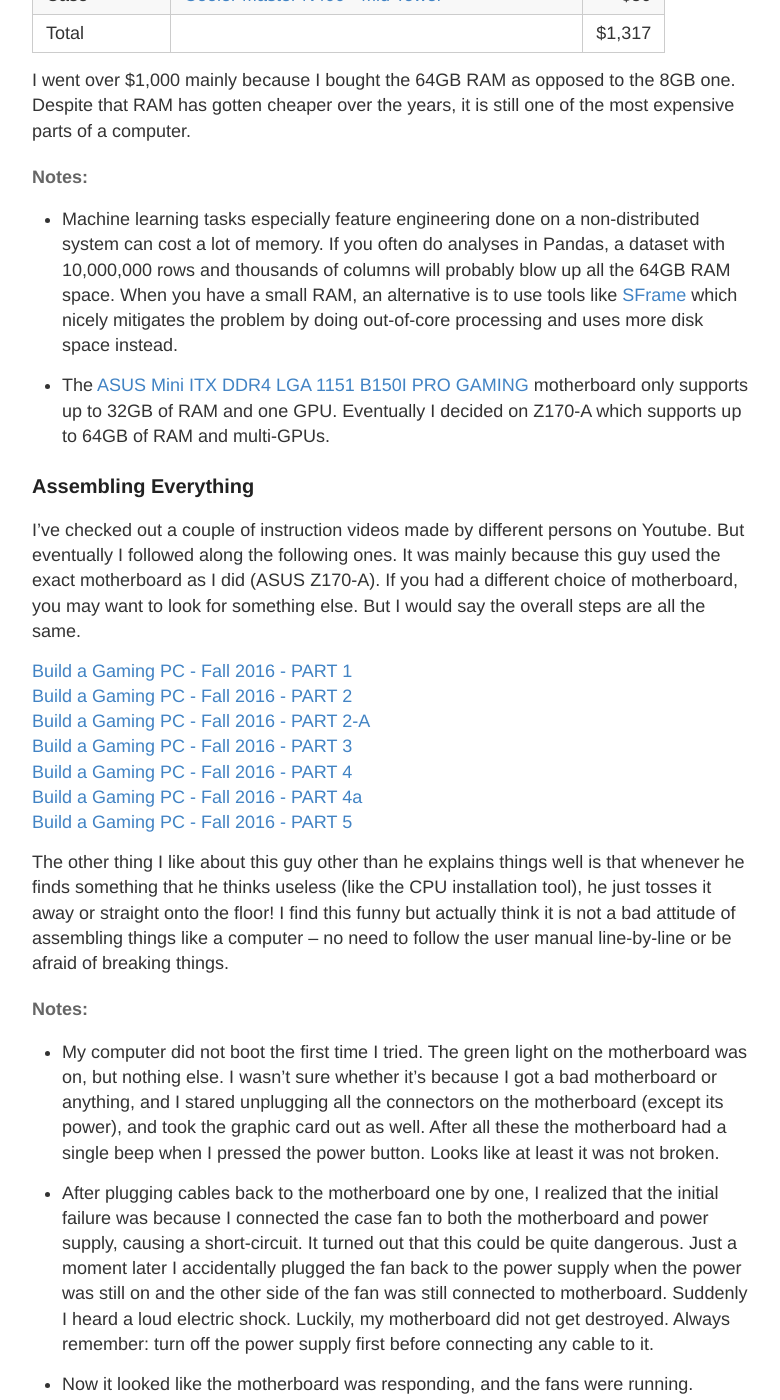
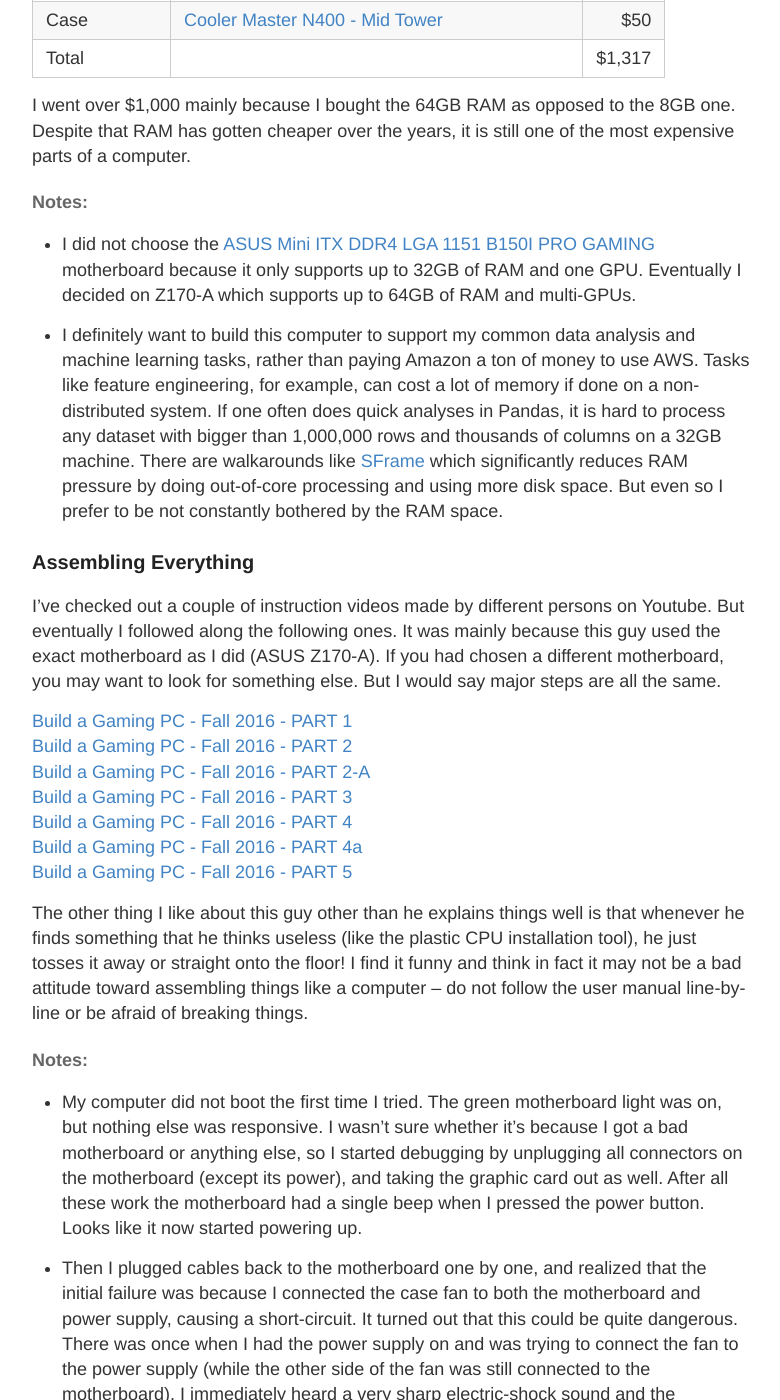
Before and after one commit to XiaoxiaoWang87/xiaoxiaowang87.github.io, a Jekyll site: the page built from _posts/2017-03-01-build_a_pc.md, in a window 1280 px wide and 1400 px high, scrolled down 958 px. Shown: the whole window, without its empty margins (248-1028 px from the left). Built offline with Jekyll 4.4.1, drawn with Linux system fonts in a browser that asks for light colours; comment, search, counter and statistics services are not loaded; some of the changed text lies outside the part shown.

Commit message:
new blog post

````diff
--- a/_posts/2017-03-01-build_a_pc.md
+++ b/_posts/2017-03-01-build_a_pc.md
@@ -8,9 +8,9 @@ Over the last weekend I did a DIY project -- building my own computer. I'm now s
 
 ### Choosing Components
 
-My whole project started mainly because of reading this awesome article "[Build a super fast deep learning machine for under $1,000](https://www.oreilly.com/learning/build-a-super-fast-deep-learning-machine-for-under-1000)". It had an excellent section discussing different parts of a computer and the choices the author has made (and tested). My life would have been much harder had I not read this article. So I recommend it to anyone who wants to build a PC from scratch.
+My whole project started mainly because of reading this awesome article "[Build a super fast deep learning machine for under $1,000](https://www.oreilly.com/learning/build-a-super-fast-deep-learning-machine-for-under-1000)". It had an excellent section introducing different parts of a computer and choices the author has made (and tested). My life would have been much harder had I not read this article. So I recommend it to anyone who wants to build a PC from scratch.
 
-All I did later was tweaking the choices of different parts to accommodate my need. Other than checking the specifications of each product on their official website, I made my decisions primarily based on Amazon reviews. Below is a summary of my choices.
+All I did later was tweaking the choices of different parts to better accommodate my need. Other than checking the specification and compatibility of each product on their official website, I made my decisions primarily based on Amazon reviews. Below is a summary of my choices.
 
 | Component     | Model |  Price |
 | ------------- |:------| ------:|
@@ -28,14 +28,14 @@ I went over $1,000 mainly because I bought the 64GB RAM as opposed to the 8GB on
 
 
 #### Notes:
-  * Machine learning tasks especially feature engineering done on a non-distributed system can cost a lot of memory. If you often do analyses in Pandas, a dataset with 10,000,000 rows and thousands of columns will probably blow up all the 64GB RAM space. When you have a small RAM, an alternative is to use tools like [SFrame](https://github.com/turi-code/SFrame) which nicely mitigates the problem by doing out-of-core processing and uses more disk space instead.
+  * I did not choose the [ASUS Mini ITX DDR4 LGA 1151 B150I PRO GAMING](https://www.asus.com/us/Motherboards/B150I-PRO-GAMING-WIFI-AURA/) motherboard because it only supports up to 32GB of RAM and one GPU. Eventually I decided on Z170-A which supports up to 64GB of RAM and multi-GPUs.
 
-  * The [ASUS Mini ITX DDR4 LGA 1151 B150I PRO GAMING](https://www.asus.com/us/Motherboards/B150I-PRO-GAMING-WIFI-AURA/) motherboard only supports up to 32GB of RAM and one GPU. Eventually I decided on Z170-A which supports up to 64GB of RAM and multi-GPUs.
+  * I definitely want to build this computer to support my common data analysis and machine learning tasks, rather than paying Amazon a ton of money to use AWS. Tasks like feature engineering, for example, can cost a lot of memory if done on a non-distributed system. If one often does quick analyses in Pandas, it is hard to process any dataset with bigger than 1,000,000 rows and thousands of columns on a 32GB machine. There are walkarounds like [SFrame](https://github.com/turi-code/SFrame) which significantly reduces RAM pressure by doing out-of-core processing and using more disk space. But even so I prefer to be not constantly bothered by the RAM space.
 
 
 ### Assembling Everything
 
-I've checked out a couple of instruction videos made by different persons on Youtube. But eventually I followed along the following ones. It was mainly because this guy used the exact motherboard as I did (ASUS Z170-A). If you had a different choice of motherboard, you may want to look for something else. But I would say the overall steps are all the same.
+I've checked out a couple of instruction videos made by different persons on Youtube. But eventually I followed along the following ones. It was mainly because this guy used the exact motherboard as I did (ASUS Z170-A). If you had chosen a different motherboard, you may want to look for something else. But I would say major steps are all the same.
 
 [Build a Gaming PC - Fall 2016 - PART 1](https://www.youtube.com/watch?v=xke5Kn51vqI)
 [Build a Gaming PC - Fall 2016 - PART 2](https://www.youtube.com/watch?v=jnBG8y0zPBM)
@@ -45,14 +45,14 @@ I've checked out a couple of instruction videos made by different persons on You
 [Build a Gaming PC - Fall 2016 - PART 4a](https://www.youtube.com/watch?v=27z3EJLAbn0&t=103s)
 [Build a Gaming PC - Fall 2016 - PART 5](https://www.youtube.com/watch?v=WSmCFIkjgko)
 
-The other thing I like about this guy other than he explains things well is that whenever he finds something that he thinks useless (like the CPU installation tool), he just tosses it away or straight onto the floor! I find this funny but actually think it is not a bad attitude of assembling things like a computer -- no need to follow the user manual line-by-line or be afraid of breaking things.
+The other thing I like about this guy other than he explains things well is that whenever he finds something that he thinks useless (like the plastic CPU installation tool), he just tosses it away or straight onto the floor! I find it funny and think in fact it may not be a bad attitude toward assembling things like a computer -- do not follow the user manual line-by-line or be afraid of breaking things.
 
 #### Notes:
-  * My computer did not boot the first time I tried. The green light on the motherboard was on, but nothing else. I wasn't sure whether it's because I got a bad motherboard or anything, and I stared unplugging all the connectors on the motherboard (except its power), and took the graphic card out as well. After all these the motherboard had a single beep when I pressed the power button. Looks like at least it was not broken.
+  * My computer did not boot the first time I tried. The green motherboard light was on, but nothing else was responsive. I wasn't sure whether it's because I got a bad motherboard or anything else, so I started debugging by unplugging all connectors on the motherboard (except its power), and taking the graphic card out as well. After all these work the motherboard had a single beep when I pressed the power button. Looks like it now started powering up.
 
-  * After plugging cables back to the motherboard one by one, I realized that the initial failure was because I connected the case fan to both the motherboard and power supply, causing a short-circuit. It turned out that this could be quite dangerous. Just a moment later I accidentally plugged the fan back to the power supply when the power was still on and the other side of the fan was still connected to motherboard. Suddenly I heard a loud electric shock. Luckily, my motherboard did not get destroyed. Always remember: turn off the power supply first before connecting any cable to it.
+  * Then I plugged cables back to the motherboard one by one, and realized that the initial failure was because I connected the case fan to both the motherboard and power supply, causing a short-circuit. It turned out that this could be quite dangerous. There was once when I had the power supply on and was trying to connect the fan to the power supply (while the other side of the fan was still connected to the motherboard). I immediately heard a very sharp electric-shock sound and the computer shut off automatically. Luckily, my motherboard was not destroyed. So always remember to turn off the power supply before connecting anything else to it.
 
-  * Now it looked like the motherboard was responding, and the fans were running. However there was still no display, and the RAM light was red. It turned out that these were both due to the same reason -- the memory sticks did not get mounted tightly enough. I solved this problem by re-mounting the RAM stick one by one and re-starting the computer every time I installed a RAM stick. My computer officially came to life after the first RAM stick got properly installed. That was indeed an exciting moment.
+  * Now it looked like the motherboard was responsive, and the fans were running. However there was still no display on my screen, and the RAM light was red. It turned out that both were due to the same reason -- the memory sticks did not get mounted tightly enough. I realized this by re-mounting the RAM stick one by one and re-starting the computer every time I installed a new RAM stick. My computer officially came to life after the first RAM stick got properly installed. That was indeed an exciting moment.
 
 
 
@@ -61,18 +61,18 @@ The other thing I like about this guy other than he explains things well is that
 #### Notes:
   * To install Ubuntu I used a USB that had the Ubuntu ISO file burned in. Here are some [instructions](https://www.ubuntu.com/download/desktop/create-a-usb-stick-on-macos). Before doing that I had to format my USB to FAT32 first (mine was exFAT initially).
 
-  * To properly use GPU and to have a better display resolution we need to install the GPU driver. NVDIA has a [website](http://www.nvidia.com/Download/index.aspx) that helped me decide on what driver version is compatible with my GTX 1060 GPU (mine was 375). To install it, I did:
+  * To properly use GPU and to have a better display resolution on the screen, we need to install the GPU driver. NVDIA has a [website](http://www.nvidia.com/Download/index.aspx) that helped me to decide which driver version is compatible with my GTX 1060 GPU. For me that was version 375. To install it, I did:
   ```
   sudo add-apt-repository ppa:graphics-drivers/ppa
   sudo apt-get update
   sudo apt-get install nvidia-375
   ```
-  However, after doing this and rebooting my system, I found I was no longer be able to log-in. I struggled a long time here to look for answers. One way to log-in was to delete the NVDIA driver completely by doing:
+  However, after doing this and rebooting my system, I found I was no longer be able to log-in. I struggled for a while to look for answers. Clearly, one way to log-in was to delete the NVDIA driver completely by doing:
   ```
   Press Ctrl + Alt + F1
   sudo apt-get purge nvidia-*
   ```
-  But this is not the point. The point is we want to have the driver installed and also be able to log-in correctly. After spending several hours and almost trying everything on the Internet, I finally found a way out:
+  But the point is we want to have the driver installed and also be able to log-in correctly. After spending a few extra hours and almost trying everything on the Internet, I finally found a way out:
 
     * Go to the BIOS mode, under the Secure Boot menu, select "Other OS" (for me the default setting there was Windows..).
 
@@ -81,7 +81,7 @@ The other thing I like about this guy other than he explains things well is that
 
 ### Summary
 
-I'm very happy about the performance of my computer so far. It is definitely the most powerful one out of all computers I ever owned. Here are some photos I took during the installation.
+I'm very happy about the performance of my computer so far. It is definitely the most powerful computer I've ever owned, and it is much cheaper than a Macbook Pro. Here are some photos I took during the installation.
 
 ![_config.yml](/images/2017-03-01-build_a_pc/IMG_0730.jpg)
 ![_config.yml](/images/2017-03-01-build_a_pc/IMG_0737.jpg)
````
